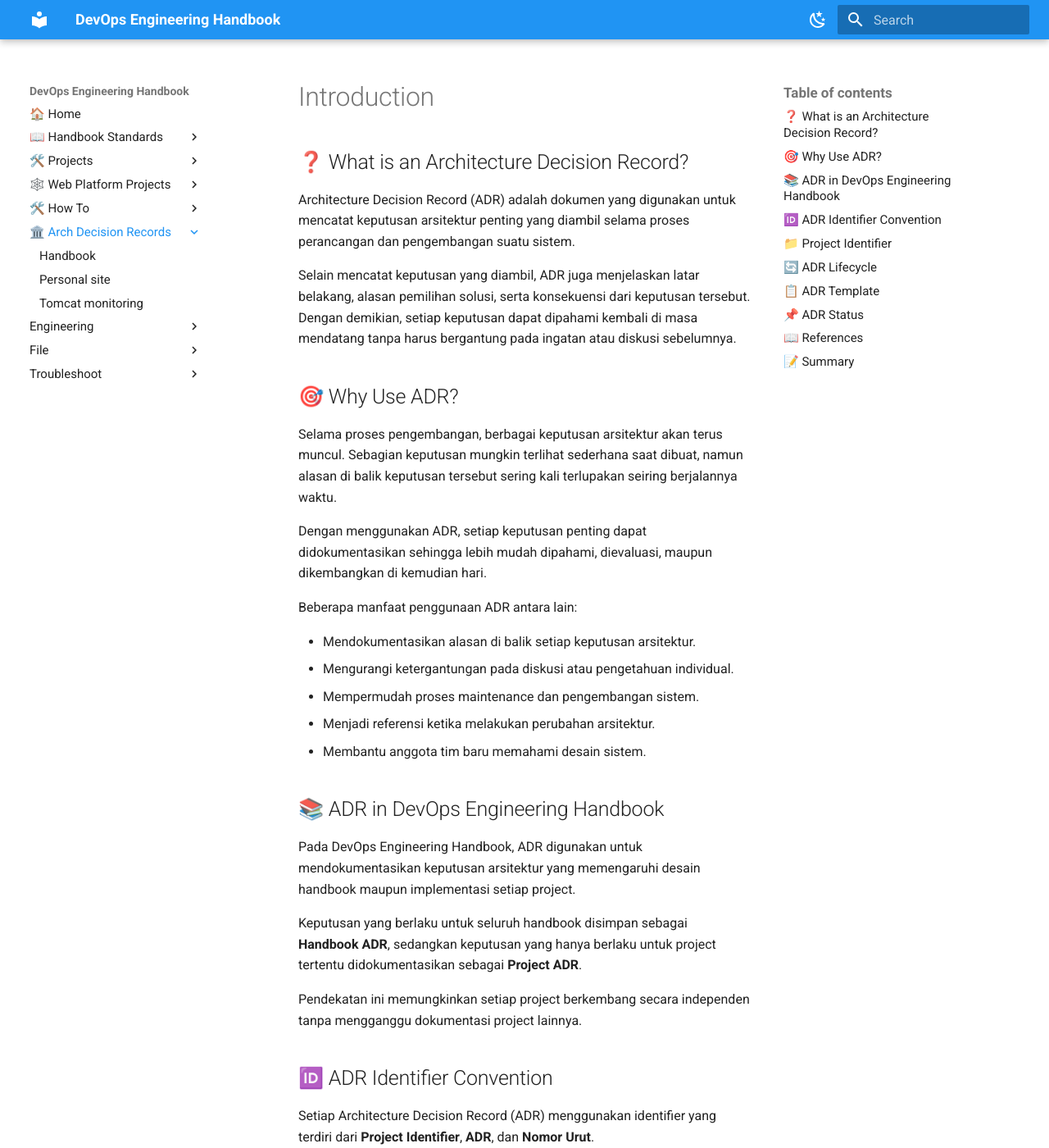
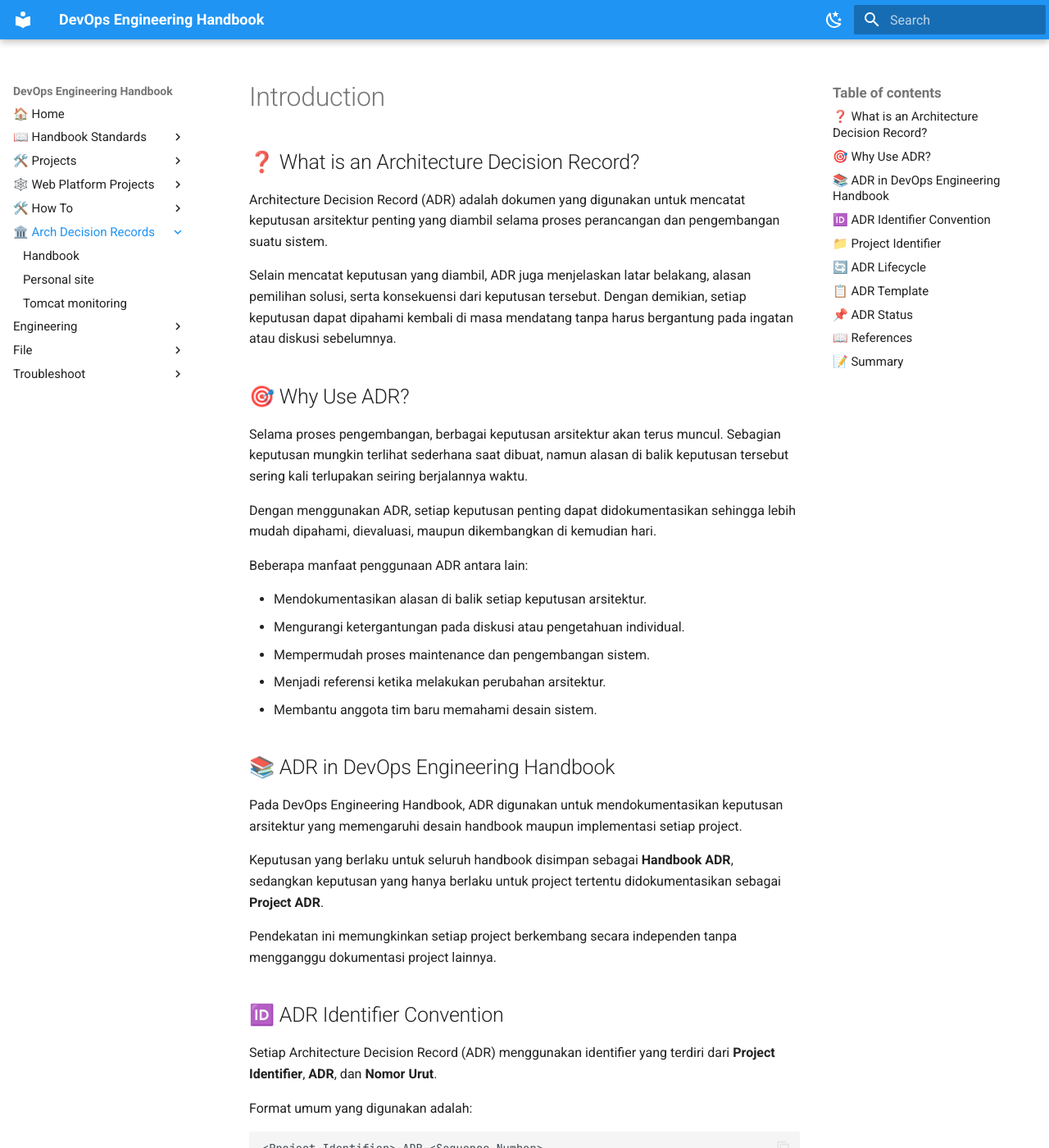
Before and after one commit to edkas07-oss/devops-handbook, an MkDocs documentation site: the page built from docs/adr/index.md, in a window 1280 px wide and 1400 px high. Shown: the whole window at 82% size. Built offline with MkDocs 1.6.1 and Material for MkDocs 9.7.7, drawn with Linux system fonts in a browser that asks for light colours.

Commit message:
fix(css): wrap sidebar overrides in media queries to fix tablet/mobile layout collision

```diff
--- a/docs/stylesheets/extra.css
+++ b/docs/stylesheets/extra.css
@@ -2,41 +2,44 @@
    Full Width Container Override
    ================================================== */
 
-/* Memperluas area utama dokumen */
+/* Memperluas area utama dokumen secara proporsional */
 .md-grid {
-  max-width: 100% !important;
-  margin-left: 1rem;
-  margin-right: 1rem;
-}
-
-/* Memperluas area konten teks/tabel di bagian tengah */
-.md-content {
-  max-width: 100% !important;
+  max-width: 88rem; /* 1408px - lebar dan nyaman dibaca */
 }
 
 /* ==================================================
    Sidebar Navigation & TOC Styling
+   WAJIB dibungkus Media Query agar tidak merusak
+   tampilan Tablet & Mobile (mencegah sidebar overlap teks)
    ================================================== */
 
-/* Adjust width sidebar kiri & kanan */
-.md-sidebar--primary,
-.md-sidebar--secondary {
-  width: 16rem !important; /* Default ~12.1rem, tingkatkan sesuai kebutuhan (misal: 14rem - 16rem) */
+/* Sidebar Kiri (Navigasi Dokumen) - Hanya aktif di Desktop (>= 76.25em / 1220px) */
+@media screen and (min-width: 76.25em) {
+  .md-sidebar--primary {
+    width: 14rem;
+  }
 }
 
-/* Memperbesar ukuran font navigasi kiri */
-.md-nav--primary .md-nav__link {
-  font-size: 0.75rem !important; /* Default ~0.65rem - 0.7rem */
+/* Sidebar Kanan (Table of Contents) - Aktif mulai breakpoint Laptop (>= 60em / 960px) */
+@media screen and (min-width: 60em) {
+  .md-sidebar--secondary {
+    width: 14rem;
+  }
 }
 
-/* Memperbesar ukuran font Table of Contents (kanan) */
-.md-sidebar--secondary .md-nav__link {
-  font-size: 0.75rem !important;
+/* Ukuran font navigasi kiri */
+.md-nav--primary .md-nav__link {
+  font-size: 0.75rem;
 }
 
-/* Memperbesar judul "Table of contents" di atas sidebar kanan */
+/* Ukuran font Table of Contents (kanan) */
+.md-sidebar--secondary .md-nav__link {
+  font-size: 0.75rem;
+}
+
+/* Judul "Table of contents" di atas sidebar kanan */
 .md-nav--secondary .md-nav__title {
-  font-size: 0.85rem !important;
+  font-size: 0.85rem;
   font-weight: bold;
 }
 
@@ -47,14 +50,14 @@
 .md-typeset .md-typeset__scrollwrap,
 .md-typeset .md-typeset__table {
   display: block;
-  width: 100% !important;
+  width: 100%;
   margin: 1em 0;
 }
 
 .md-typeset table:not([class]) {
-  display: table !important;
-  width: 100% !important;
-  table-layout: auto !important;
+  display: table;
+  width: 100%;
+  table-layout: auto;
 }
 
 .md-typeset table:not([class]) th,
@@ -85,22 +88,22 @@
 /* Kolom 1: Rapat pas isi */
 .md-typeset table:not([class]) tr th:first-child:nth-last-child(3),
 .md-typeset table:not([class]) tr td:first-child:nth-last-child(3) {
-  white-space: nowrap !important;
-  width: auto !important;
+  white-space: nowrap;
+  width: auto;
 }
 
-/* Kolom 2: Rapat pas isi (Menghilangkan gap renggang jika isinya pendek) */
+/* Kolom 2: Rapat pas isi */
 .md-typeset table:not([class]) tr th:nth-child(2):nth-last-child(2),
 .md-typeset table:not([class]) tr td:nth-child(2):nth-last-child(2) {
-  white-space: wrap !important;
-  width: auto !important;
+  white-space: normal;
+  width: auto;
 }
 
 /* Kolom 3: Menyerap seluruh sisa ruang ke kanan */
 .md-typeset table:not([class]) tr th:last-child:nth-child(3),
 .md-typeset table:not([class]) tr td:last-child:nth-child(3) {
-  white-space: normal !important;
-  width: auto !important;
+  white-space: normal;
+  width: auto;
 }
 
 /* --------------------------------------------------
@@ -109,27 +112,27 @@
 /* Kolom 1: Rapat pas isi */
 .md-typeset table:not([class]) tr th:first-child:nth-last-child(4),
 .md-typeset table:not([class]) tr td:first-child:nth-last-child(4) {
-  white-space: nowrap !important;
-  width: 10% !important;
+  white-space: nowrap;
+  width: 10%;
 }
 
 /* Kolom 2: Rapat pas isi */
 .md-typeset table:not([class]) tr th:nth-child(2):nth-last-child(3),
 .md-typeset table:not([class]) tr td:nth-child(2):nth-last-child(3) {
-  white-space: wrap !important;
-  width: auto !important;
+  white-space: normal;
+  width: auto;
 }
 
 /* Kolom 3: Rapat pas isi */
 .md-typeset table:not([class]) tr th:nth-child(3):nth-last-child(2),
 .md-typeset table:not([class]) tr td:nth-child(3):nth-last-child(2) {
-  white-space: wrap !important;
-  width: auto !important;
+  white-space: normal;
+  width: auto;
 }
 
 /* Kolom 4: Menyerap seluruh sisa ruang ke kanan */
 .md-typeset table:not([class]) tr th:last-child:nth-child(4),
 .md-typeset table:not([class]) tr td:last-child:nth-child(4) {
-  white-space: wrap !important;
-  width: auto !important;
+  white-space: normal;
+  width: auto;
 }
```
